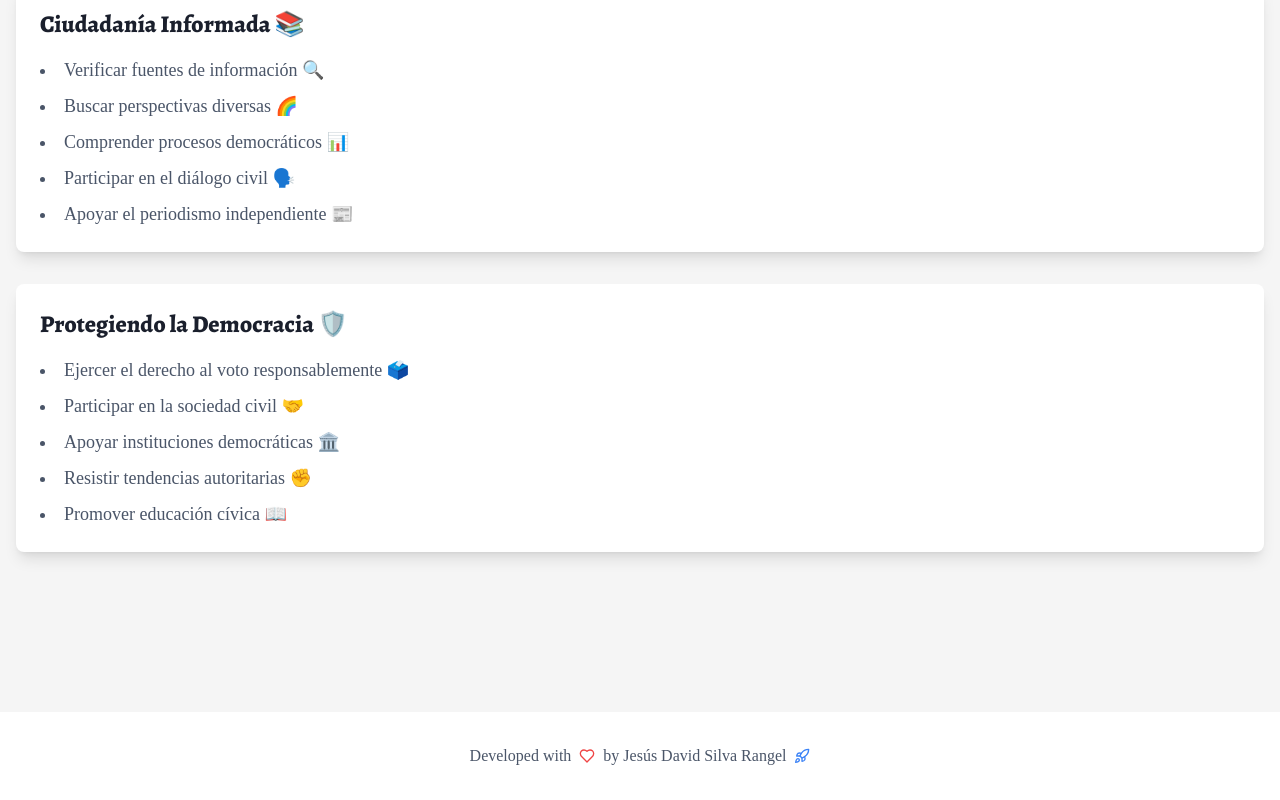
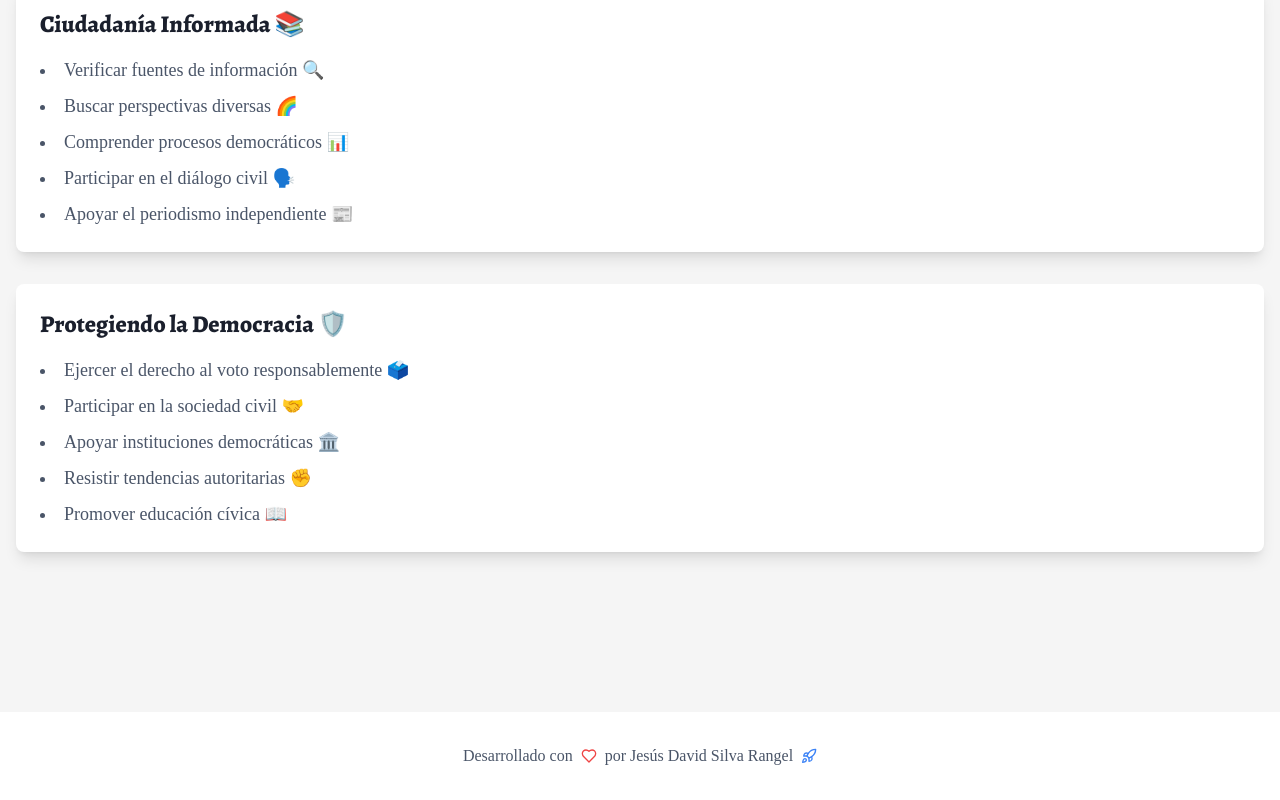
Before and after one commit to Jesus-David-Silva-Rangel-19/democracy-education, a React (Vite) app: page / in a window 1280 px wide. Shown: the part 4857-5657 px from the top of the page. Built offline with nearby package versions, Linux system fonts and the light colour scheme; a web font is replaced by a local one.

Commit message:
Style Tooltip & Translate Footer
Updated tooltip styling for better contrast and translated the footer text to Spanish.

```diff
--- a/src/components/Footer.tsx
+++ b/src/components/Footer.tsx
@@ -6,7 +6,7 @@ const Footer = () => {
     <footer className="bg-white py-8 mt-16">
       <div className="container mx-auto px-4 text-center">
         <p className="font-labrada text-primary-light flex items-center justify-center gap-2">
-          Developed with <Heart className="text-red-500" size={16} /> by Jesús David Silva Rangel <Rocket className="text-blue-500" size={16} />
+          Desarrollado con <Heart className="text-red-500" size={16} /> por Jesús David Silva Rangel <Rocket className="text-blue-500" size={16} />
         </p>
       </div>
     </footer>
--- a/src/components/ui/tooltip.tsx
+++ b/src/components/ui/tooltip.tsx
@@ -1,3 +1,4 @@
+
 import * as React from "react"
 import * as TooltipPrimitive from "@radix-ui/react-tooltip"
 
@@ -17,7 +18,7 @@ const TooltipContent = React.forwardRef<
     ref={ref}
     sideOffset={sideOffset}
     className={cn(
-      "z-50 overflow-hidden rounded-md border bg-popover px-3 py-1.5 text-sm text-popover-foreground shadow-md animate-in fade-in-0 zoom-in-95 data-[state=closed]:animate-out data-[state=closed]:fade-out-0 data-[state=closed]:zoom-out-95 data-[side=bottom]:slide-in-from-top-2 data-[side=left]:slide-in-from-right-2 data-[side=right]:slide-in-from-left-2 data-[side=top]:slide-in-from-bottom-2",
+      "z-50 overflow-hidden rounded-md border-2.5 border-black bg-white px-3 py-1.5 text-sm text-popover-foreground shadow-md animate-in fade-in-0 zoom-in-95 data-[state=closed]:animate-out data-[state=closed]:fade-out-0 data-[state=closed]:zoom-out-95 data-[side=bottom]:slide-in-from-top-2 data-[side=left]:slide-in-from-right-2 data-[side=right]:slide-in-from-left-2 data-[side=top]:slide-in-from-bottom-2",
       className
     )}
     {...props}
```
